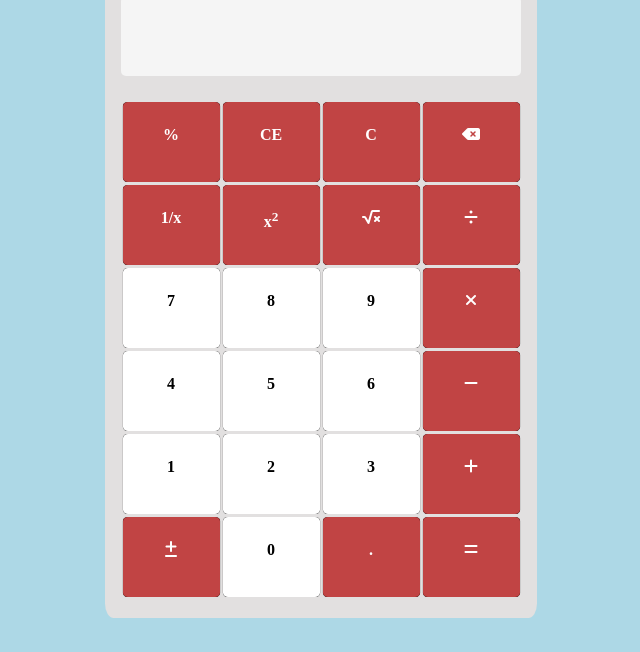
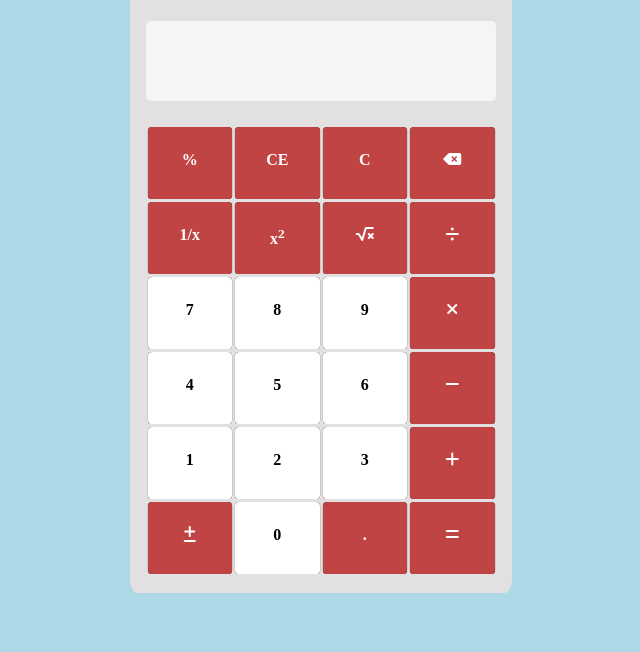
Before and after one commit to SaurabhKoli74/Calculator-Project, a plain HTML site: page index.html in a window 1280 px wide. Shown: the part 148-800 px from the top of the page, without its empty margins (319-959 px from the left). Drawn offline with Linux system fonts and the light colour scheme; a web font is replaced by a local one.

Commit message:
Update in Design

```diff
--- a/style.css
+++ b/style.css
@@ -127,15 +127,15 @@ body{
 @media screen and (min-width:600px) {
     .app{
         /* max-width: 500px; */
-        max-width:400px;
-        height: 700px;
+        max-width:350px;
+        height: 650px;
 
 
 
     }
 
     .button-container div{
-        height:5rem;
-        width:5rem;
+        height:4.5rem;
+        width:4.5rem;
     }
 }
```
